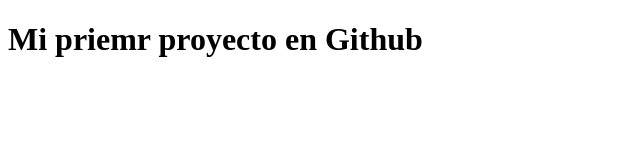
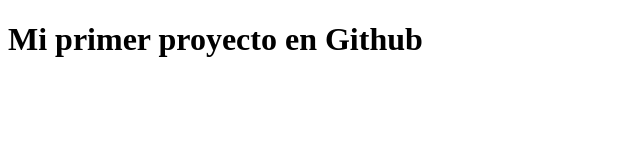
Before and after one commit to Desmondrattagan/pro1_pi_grupo9, a plain HTML site: page index.html in a window 1280 px wide. Shown: the full height of the page, 0-640 px from the left. Drawn offline with Linux system fonts and the light colour scheme.

Commit message:
Para Aldi

```diff
--- a/index.html
+++ b/index.html
@@ -8,6 +8,6 @@
     <link rel="stylesheet" href="./CSS/style.css">
 </head>
 <body>
-    <h1>Mi priemr proyecto en Github</h1>
+    <h1>Mi primer proyecto en Github</h1>
 </body>
 </html>
```
